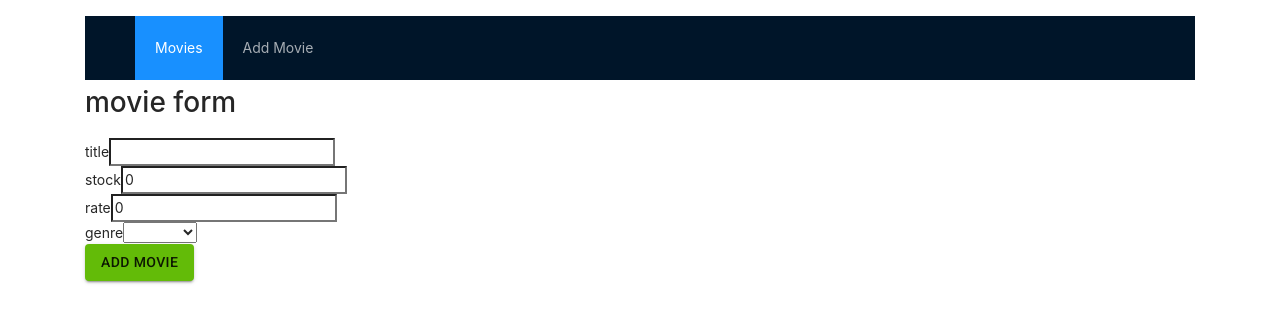
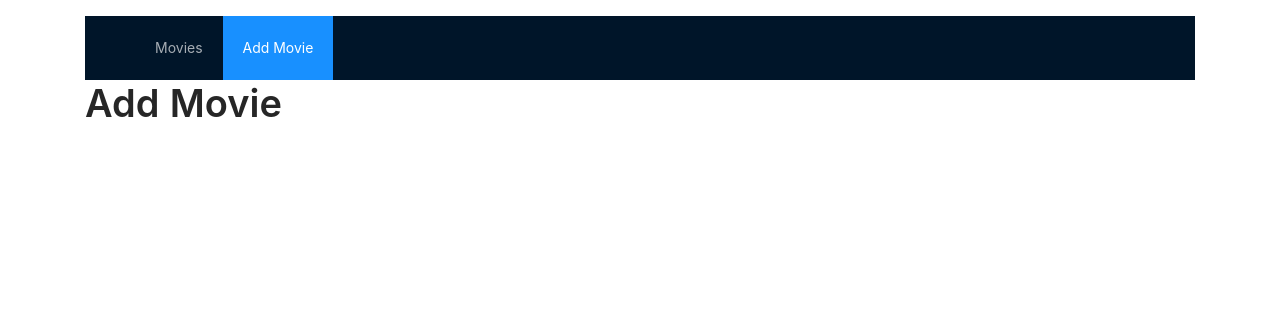
Before and after one commit to zead1992/react-app, a React (Create React App) app: page /movies/new in a window 1280 px wide. Shown: the top 322 px of the page. Built offline with nearby package versions, Linux system fonts and the light colour scheme.

Commit message:
navbar - movie form

```diff
--- a/package.json
+++ b/package.json
@@ -18,7 +18,7 @@
     "axios": "^0.19.2",
     "bootstrap": "^4.5.0",
     "font-awesome": "^4.7.0",
-    "formik": "^2.1.5",
+    "formik": "^2.2.9",
     "jquery": "^3.5.1",
     "jwt-decode": "^2.2.0",
     "lodash-es": "^4.17.15",
@@ -35,7 +35,7 @@
     "redux-devtools-extension": "^2.13.8",
     "redux-thunk": "^2.3.0",
     "typescript": "^4.3.5",
-    "yup": "^0.29.1",
+    "yup": "^0.32.9",
     "uuid": "^8.3.2",
     "moment": "^2.29.1"
   },
@@ -45,7 +45,7 @@
     "@types/lodash-es": "^4.17.3",
     "@types/react-redux": "^7.1.9",
     "@types/react-router-dom": "^5.1.5",
-    "@types/yup": "^0.29.3"
+    "@types/yup": "^0.29.13"
   },
   "scripts": {
     "start": "react-scripts start",
--- a/src/App.tsx
+++ b/src/App.tsx
@@ -1,5 +1,5 @@
 import React, {FC, useEffect} from 'react';
-import {Route, Switch, Redirect} from 'react-router-dom';
+import {Route, Switch, Redirect, RouteChildrenProps} from 'react-router-dom';
 import Movies from "./components/Movies";
 import Navbar from "./components/common/navbar";
 import MovieDetail from "./components/MovieDetail";
@@ -8,6 +8,7 @@ import {ToastContainer} from "react-toastify";
 import 'react-toastify/dist/ReactToastify.css';
 import YoutubeFormikForm from "./components/YoutubeFormikForm";
 import './App.css';
+import {v4 as uuidv4, validate as uuidValidate} from 'uuid';
 
 
 const App: FC = () => {
@@ -34,8 +35,12 @@ const App: FC = () => {
                 <Route
                     path="/movies/:id"
                     exact
-                    component={MovieDetail}
-                />
+                >
+                    {(props: RouteChildrenProps<{ id: string }>) => {
+                        const validId = uuidValidate(props.match.params.id);
+                        return validId ? <MovieDetail {...props}/> : <Redirect to={'/movies'}/>
+                    }}
+                </Route>
                 <Route
                     path="/movies"
                     exact
@@ -46,6 +51,9 @@ const App: FC = () => {
                     exact
                     component={YoutubeFormikForm}
                 />
+                <Route path={"*"}>
+                    <Redirect to={'/movies'}/>
+                </Route>
             </Switch>
         </main>
     );
--- a/src/components/MovieDetail.tsx
+++ b/src/components/MovieDetail.tsx
@@ -9,6 +9,7 @@ import {Spin} from "antd";
 type IProps = RouteComponentProps<{ id: string }>;
 
 export const MovieDetail: FC<IProps> = (props: IProps) => {
+
 
     const dispatch = useDispatch();
     const movie = useSelector((state: RootState) =>
--- a/src/components/MovieForm.tsx
+++ b/src/components/MovieForm.tsx
@@ -1,15 +1,20 @@
-import React, {ChangeEvent, FormEvent, useEffect, useState} from 'react';
+import React, {ChangeEvent, FC, useEffect, useState} from 'react';
 import {CreateMovie} from "../store/types/movieTypes";
 import {fetchGenresAsync} from "../store/reducers/genreReducers";
 import {useDispatch, useSelector} from "react-redux";
 import {RootState} from "../store/reducers/rootReducer";
 import {RouteComponentProps} from 'react-router-dom';
 import {addMovieAsync} from "../store/reducers/movieReducer";
-import {Button} from "@material-ui/core";
+import * as Yup from "yup"
+import {FormikHelpers, Formik, Field, Form} from "formik";
+import {Typography} from "antd";
+
 
 type IProps = RouteComponentProps;
 
-function MovieForm(props: IProps) {
+const MovieForm : FC<IProps> = (props) => {
+
+    const {Title} = Typography;
 
     const dispatch = useDispatch();
 
@@ -17,13 +22,16 @@ function MovieForm(props: IProps) {
         dispatch(fetchGenresAsync());
     }, []);
 
+    //form scheme
+    const formSchema: Yup.SchemaOf<CreateMovie> = Yup.object().shape({
+        title: Yup.string().required().min(3),
+        dailyRentalRate: Yup.number().required().positive().max(50),
+        numberInStock: Yup.number().required().positive().min(1).integer(),
+        genreId: Yup.string().required()
+    });
+
     //state
-    const [formValuesState, setFormValues] = useState<CreateMovie>({
-        title: '',
-        numberInStock: 0,
-        dailyRentalRate: 0,
-        genreId: ''
-    });
+    const [formValues, setFormValues] = useState<CreateMovie>();
 
     //store
     const {list: genres} = useSelector((state: RootState) => state.genre);
@@ -35,82 +43,31 @@ function MovieForm(props: IProps) {
         return key;
     }
 
-    const handleInputChange = ({currentTarget: input}: ChangeEvent<HTMLInputElement>) => {
-        const values = {...formValuesState};
-        values[input.name] = input.value;
-        setFormValues(values);
-    }
-
-    const handleSelectChange = ({currentTarget: select}: ChangeEvent<HTMLSelectElement>) => {
-        const values = {...formValuesState};
-        values[select.name] = select.value;
-        setFormValues(values);
-    }
-
-    const handleSubmit = async (event: FormEvent<HTMLFormElement>) => {
-        try {
-            event.preventDefault();
-            await dispatch(addMovieAsync(formValuesState));
-            props.history.push('/movies');
-        }catch (e) {
-
-        }
+    const onSubmit = async (values: CreateMovie, formikHelpers: FormikHelpers<CreateMovie>) => {
+        console.log(values);
+        await dispatch(addMovieAsync(formValues));
+        formikHelpers.setSubmitting(false);
+        props.history.push('/movies');
     }
 
 
     return (
         <div className="row align-items-center justify-content-center">
             <div className="col-12">
-                <h1>movie form</h1>
-            </div>
-            <div className="col-12">
-                <form onSubmit={(event) => handleSubmit(event)}>
-                    <div className="form-group">
-                        <label htmlFor={formKeys('title')}>title</label>
-                        <input name={formKeys('title')}
-                               type="text"
-                               onChange={(event) => handleInputChange(event)}
-                               value={formValuesState.title}
-                               className="form-control"
-                               id={formKeys('title')}/>
-                    </div>
-                    <div className="form-group">
-                        <label htmlFor={formKeys('numberInStock')}>stock</label>
-                        <input name={formKeys('numberInStock')}
-                               type="number"
-                               value={formValuesState.numberInStock}
-                               onChange={(event) => handleInputChange(event)}
-                               className="form-control"
-                               id={formKeys('numberInStock')}/>
-                    </div>
-                    <div className="form-group">
-                        <label htmlFor={formKeys('dailyRentalRate')}>rate</label>
-                        <input name={formKeys('dailyRentalRate')}
-                               type="number"
-                               value={formValuesState.dailyRentalRate}
-                               onChange={(event) => handleInputChange(event)}
-                               className="form-control"
-                               id={formKeys('dailyRentalRate')}/>
-                    </div>
-                    <div className="form-group">
-                        <label htmlFor={formKeys('genreId')}>genre</label>
-                        <select name={formKeys('genreId')}
-                                value={formValuesState.genreId}
-                                onChange={(event) => handleSelectChange(event)}
-                                className="form-control"
-                                id={formKeys('genreId')}>
-                            <option/>
-                            {genres.map((g) =>
-                                <option key={g._id} value={g._id}>{g.name}</option>
-                            )}
-                        </select>
-                    </div>
-                    <Button
-                        variant="contained"
-                        color="secondary"
-                        type="submit"
-                        className="btn btn-primary">Add Movie</Button>
-                </form>
+                <Formik<CreateMovie>
+                    initialValues={formValues}
+                    enableReinitialize={true}
+                    validateOnMount={true}
+                    onSubmit={(values, formikHelpers) => onSubmit(values, formikHelpers)}
+                    validationSchema={formSchema}
+                >
+                    {(props) => {
+                        return <Form>
+                            <Title level={1}>Add Movie</Title>
+
+                        </Form>
+                    }}
+                </Formik>
             </div>
         </div>
     );
--- a/src/components/YoutubeFormikForm.tsx
+++ b/src/components/YoutubeFormikForm.tsx
@@ -2,6 +2,7 @@ import React, {useEffect, useState} from 'react';
 import {ErrorMessage, Field, FieldArray, Form, Formik, FormikHelpers, FormikProps} from "formik";
 import * as Yup from 'yup';
 import TextError from "./common/TextError";
+import {SchemaOf,InferType} from "yup";
 
 type IForm = {
     name: string;
@@ -46,17 +47,17 @@ function YoutubeFormikForm(props) {
 
 
     //formik
-    const formSchema = Yup.object().shape<IForm>({
+    const formSchema : SchemaOf<IForm>  = Yup.object().shape({
         name: Yup.string().required('required'),
         email: Yup.string().email('invalid format').required('required'),
         channel: Yup.string().required('required'),
         comment: Yup.string().required('required').max(200, 'allowed string length 200'),
-        social: Yup.object().shape<typeof formValues.social>({
+        social: Yup.object().shape({
             facebook: Yup.string().required(),
             twitter: Yup.string().required()
         }),
-        phoneNumbers: Yup.array().of<string>(Yup.string().required('required')),
-        categories: Yup.array().of<string>(Yup.string().required('required'))
+        phoneNumbers: Yup.array().of(Yup.string().required('required')),
+        categories: Yup.array().of(Yup.string().required('required'))
     });
     // const formik = useFormik<IForm>({
     //     initialValues: {
--- a/src/components/common/navbar.tsx
+++ b/src/components/common/navbar.tsx
@@ -1,32 +1,29 @@
 import React, {FC, useState} from 'react';
-import {Menu,Layout} from 'antd';
-import {useLocation, matchPath, Link, NavLink, RouteComponentProps} from 'react-router-dom';
+import {Layout, Menu} from 'antd';
+import {NavLink, useLocation} from 'react-router-dom';
 
 
 const {SubMenu} = Menu;
 const {Header} = Layout;
 const Navbar: FC = (props) => {
 
+    const location = useLocation();
+
     const [state, setState] = useState({
-        current: 'movies',
+        current: location.pathname,
     });
 
-    const handleClick = e => {
-        console.log(e);
-        setState({current: e.key});
-        console.log(state);
-    };
 
     return (
         <Header>
             <div className="logo" />
             <Menu theme="dark" mode="horizontal" defaultSelectedKeys={[state.current]}>
-                <Menu.Item key="movies">
+                <Menu.Item key="/movies">
                     <NavLink to={'/movies'}>
                         Movies
                     </NavLink>
                 </Menu.Item>
-                <Menu.Item key="add-movie">
+                <Menu.Item key="/movies/new">
                     <NavLink to={'/movies/new'}>
                         Add Movie
                     </NavLink>
--- a/src/store/reducers/movieReducer.ts
+++ b/src/store/reducers/movieReducer.ts
@@ -21,7 +21,7 @@ import {
 import {updateLoading} from "../actions/loadingActions";
 import {toast} from "react-toastify";
 import {RootState} from "./rootReducer";
-import {v4 as uuidv4} from 'uuid';
+import {v4 as uuidv4,validate as uuidValidate} from 'uuid';
 import {mockGenre} from "./genreReducers";
 import moment from "moment"
 
```
Also changed, not shown: 1 other file (tests, documents, lock files or other folders).
